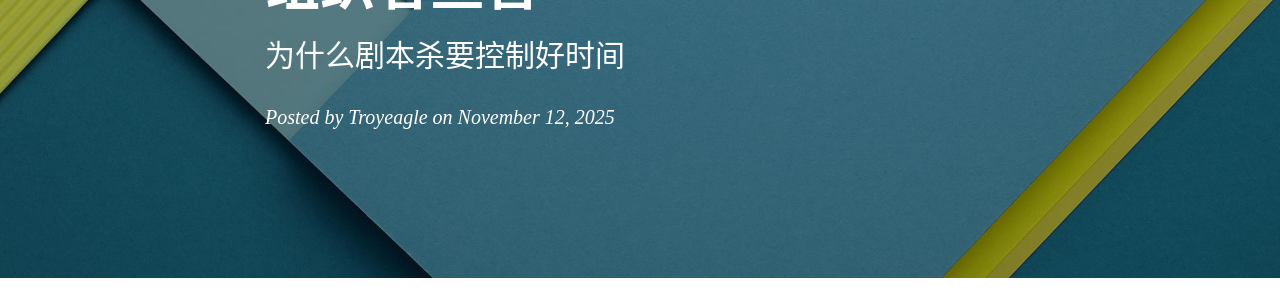
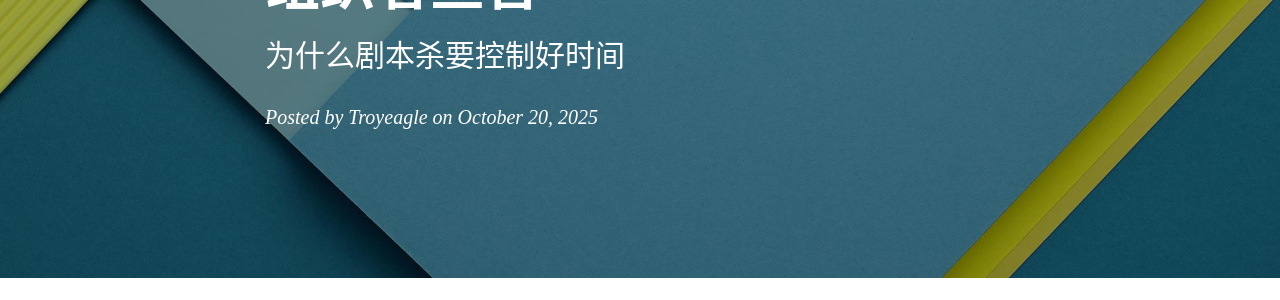
Before and after one commit to troyeagle/troyeagle.github.io, a Jekyll site: the page built from _posts/2025-11-12-declaration.md, in a window 1280 px wide and 900 px high. Shown: the part 245-545 px from the top of the window. Built offline with Jekyll 4.4.1, drawn with Linux system fonts in a browser that asks for light colours; nearby versions of some CDN libraries; comment, search, counter and statistics services are not loaded.

Commit message:
feat: publish decl

```diff
--- a/_config.yml
+++ b/_config.yml
@@ -63,7 +63,7 @@ kramdown:
 ba_track_id: 4cc1f2d8f3067386cc5cdb626a202900
 # Google Analytics
 ga_track_id: 'UA-49627206-1'            # Format: UA-xxxxxx-xx
-ga_domain: Troyeagle.top
+ga_domain: genefy.top
 
 
 
--- a/_posts/2025-11-12-declaration.md
+++ b/_posts/2025-11-12-declaration.md
@@ -2,7 +2,7 @@
 layout:     post
 title:      "组织者宣言"
 subtitle:   "为什么剧本杀要控制好时间"
-date:       2025-11-12
+date:       2025-10-20
 author:     "Troyeagle"
 header-img: "img/tag-bg.jpg"
 tags:
```
